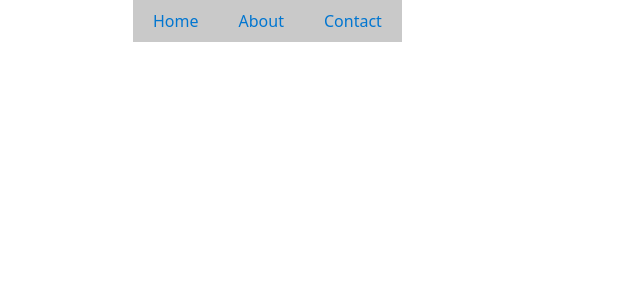
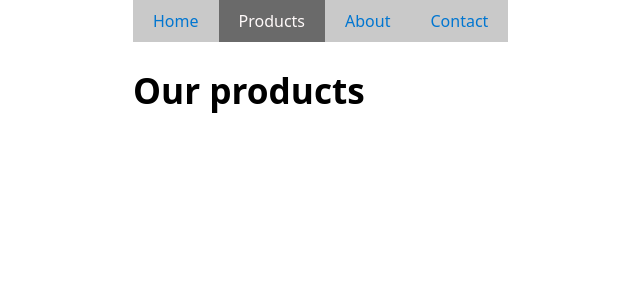
Before and after one commit to MariusCodeAcademy/type8-react-06-router, a React (Create React App) app: page /products in a window 1280 px wide. Shown: the top 300 px of the page, without its empty margins (107-747 px from the left). Built offline with nearby package versions, Linux system fonts and the light colour scheme.

Commit message:
ProductPage

```diff
--- a/src/App.js
+++ b/src/App.js
@@ -5,12 +5,16 @@ import MainNav from './components/MainNav';
 import AboutPage from './pages/AboutPage';
 import ContactPage from './pages/ContactPage';
 import HomePage from './pages/HomePage';
+import ProductPage from './pages/ProductPage';
 
 function App() {
   return (
     <div className='App'>
       <MainNav />
       <Switch>
+        <Route path='/products'>
+          <ProductPage />
+        </Route>
         <Route path='/about'>
           <AboutPage />
         </Route>
--- a/src/components/MainNav.jsx
+++ b/src/components/MainNav.jsx
@@ -5,6 +5,9 @@ const MainNav = () => {
     <nav>
       <NavLink className='nav-link' exact to='/'>
         Home
+      </NavLink>
+      <NavLink className='nav-link' to='/products'>
+        Products
       </NavLink>
       <NavLink className='nav-link' to='/about'>
         About
--- /dev/null
+++ b/src/pages/ProductPage.jsx
@@ -0,0 +1,14 @@
+const ProductPage = () => {
+  // state kad issaugoti products array (useState)
+
+  // pasileidzia viena karta uzsikrovus komponentui
+  // useEffect(() => {}, [])
+
+  return (
+    <div>
+      <h1>Our products</h1>
+    </div>
+  );
+};
+
+export default ProductPage;
```
